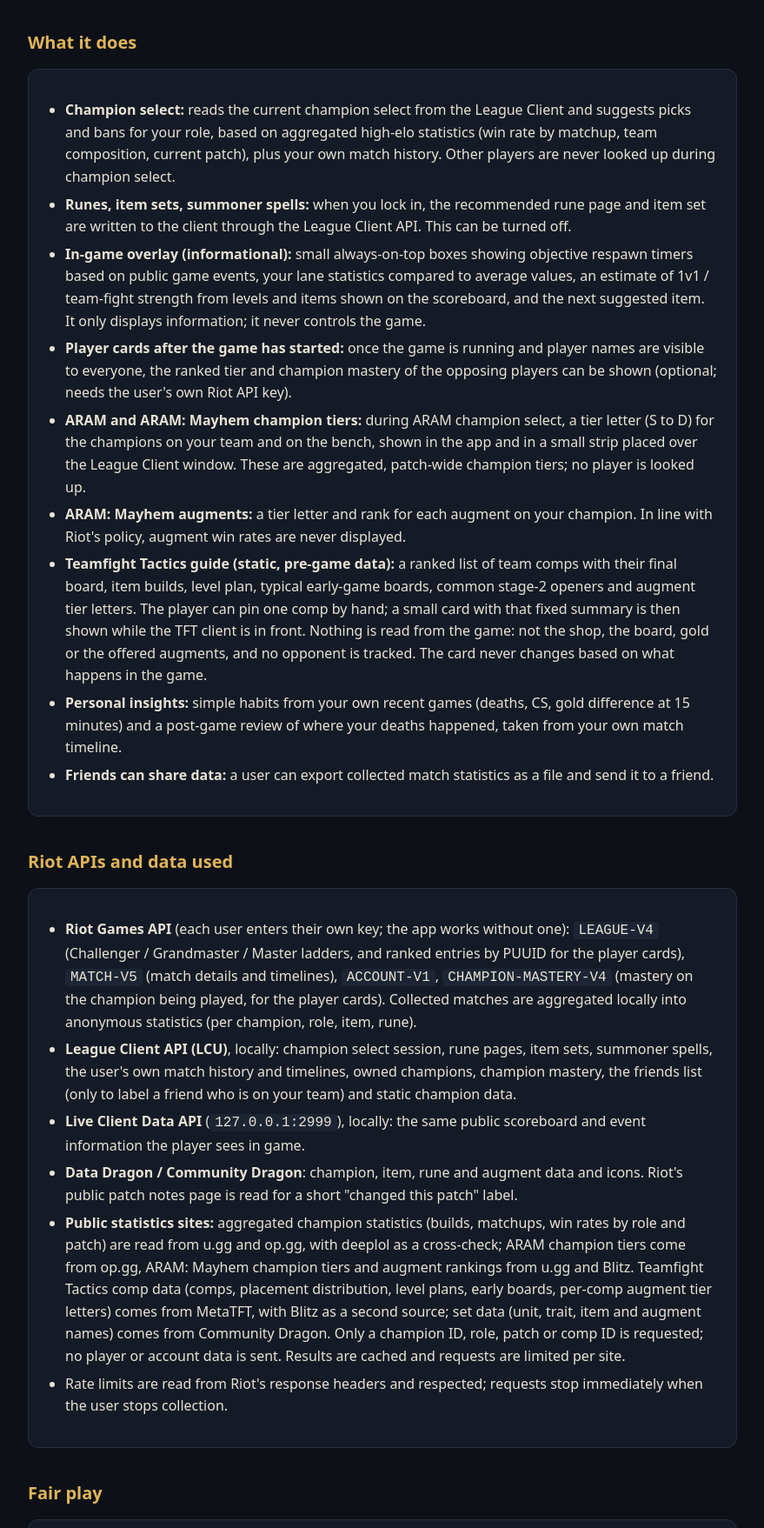
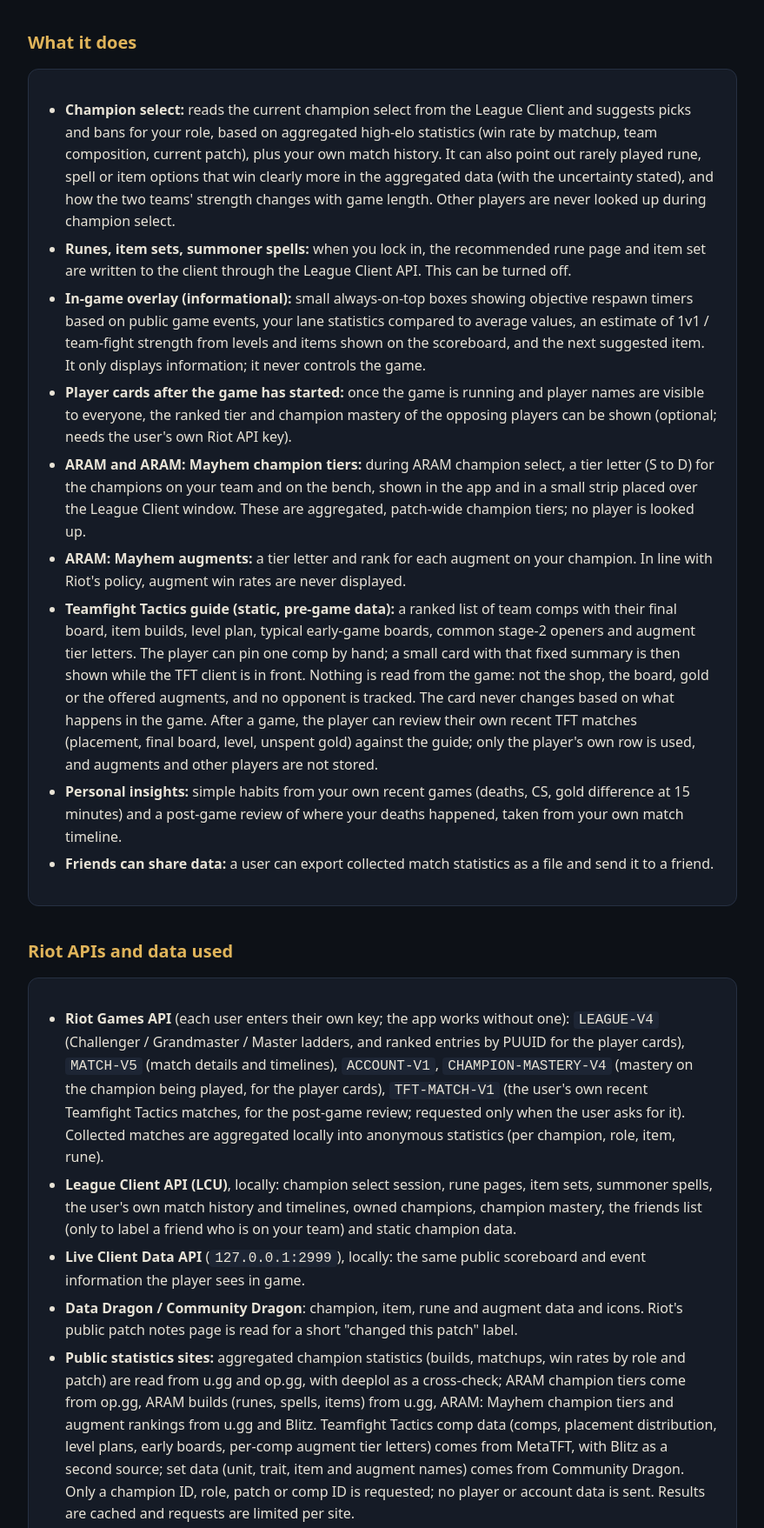
Before and after one commit to ayberkbgln/canavar, a plain HTML site: page index.html in a window 1280 px wide. Shown: the part 212-1969 px from the top of the page at 87% size, without its empty margins (200-1079 px from the left). Drawn offline with Linux system fonts and the light colour scheme.

Commit message:
Update product page: TFT post-game review (TFT-MATCH-V1), ARAM builds, off-meta options, team timing
Co-Authored-By: Claude Fable 5.2 <noreply@anthropic.com>

```diff
--- a/index.html
+++ b/index.html
@@ -31,13 +31,13 @@
   <h2>What it does</h2>
   <div class="card">
     <ul>
-      <li><b>Champion select:</b> reads the current champion select from the League Client and suggests picks and bans for your role, based on aggregated high-elo statistics (win rate by matchup, team composition, current patch), plus your own match history. Other players are never looked up during champion select.</li>
+      <li><b>Champion select:</b> reads the current champion select from the League Client and suggests picks and bans for your role, based on aggregated high-elo statistics (win rate by matchup, team composition, current patch), plus your own match history. It can also point out rarely played rune, spell or item options that win clearly more in the aggregated data (with the uncertainty stated), and how the two teams' strength changes with game length. Other players are never looked up during champion select.</li>
       <li><b>Runes, item sets, summoner spells:</b> when you lock in, the recommended rune page and item set are written to the client through the League Client API. This can be turned off.</li>
       <li><b>In-game overlay (informational):</b> small always-on-top boxes showing objective respawn timers based on public game events, your lane statistics compared to average values, an estimate of 1v1 / team-fight strength from levels and items shown on the scoreboard, and the next suggested item. It only displays information; it never controls the game.</li>
       <li><b>Player cards after the game has started:</b> once the game is running and player names are visible to everyone, the ranked tier and champion mastery of the opposing players can be shown (optional; needs the user's own Riot API key).</li>
       <li><b>ARAM and ARAM: Mayhem champion tiers:</b> during ARAM champion select, a tier letter (S to D) for the champions on your team and on the bench, shown in the app and in a small strip placed over the League Client window. These are aggregated, patch-wide champion tiers; no player is looked up.</li>
       <li><b>ARAM: Mayhem augments:</b> a tier letter and rank for each augment on your champion. In line with Riot's policy, augment win rates are never displayed.</li>
-      <li><b>Teamfight Tactics guide (static, pre-game data):</b> a ranked list of team comps with their final board, item builds, level plan, typical early-game boards, common stage-2 openers and augment tier letters. The player can pin one comp by hand; a small card with that fixed summary is then shown while the TFT client is in front. Nothing is read from the game: not the shop, the board, gold or the offered augments, and no opponent is tracked. The card never changes based on what happens in the game.</li>
+      <li><b>Teamfight Tactics guide (static, pre-game data):</b> a ranked list of team comps with their final board, item builds, level plan, typical early-game boards, common stage-2 openers and augment tier letters. The player can pin one comp by hand; a small card with that fixed summary is then shown while the TFT client is in front. Nothing is read from the game: not the shop, the board, gold or the offered augments, and no opponent is tracked. The card never changes based on what happens in the game. After a game, the player can review their own recent TFT matches (placement, final board, level, unspent gold) against the guide; only the player's own row is used, and augments and other players are not stored.</li>
       <li><b>Personal insights:</b> simple habits from your own recent games (deaths, CS, gold difference at 15 minutes) and a post-game review of where your deaths happened, taken from your own match timeline.</li>
       <li><b>Friends can share data:</b> a user can export collected match statistics as a file and send it to a friend.</li>
     </ul>
@@ -46,11 +46,11 @@
   <h2>Riot APIs and data used</h2>
   <div class="card">
     <ul>
-      <li><b>Riot Games API</b> (each user enters their own key; the app works without one): <code>LEAGUE-V4</code> (Challenger / Grandmaster / Master ladders, and ranked entries by PUUID for the player cards), <code>MATCH-V5</code> (match details and timelines), <code>ACCOUNT-V1</code>, <code>CHAMPION-MASTERY-V4</code> (mastery on the champion being played, for the player cards). Collected matches are aggregated locally into anonymous statistics (per champion, role, item, rune).</li>
+      <li><b>Riot Games API</b> (each user enters their own key; the app works without one): <code>LEAGUE-V4</code> (Challenger / Grandmaster / Master ladders, and ranked entries by PUUID for the player cards), <code>MATCH-V5</code> (match details and timelines), <code>ACCOUNT-V1</code>, <code>CHAMPION-MASTERY-V4</code> (mastery on the champion being played, for the player cards), <code>TFT-MATCH-V1</code> (the user's own recent Teamfight Tactics matches, for the post-game review; requested only when the user asks for it). Collected matches are aggregated locally into anonymous statistics (per champion, role, item, rune).</li>
       <li><b>League Client API (LCU)</b>, locally: champion select session, rune pages, item sets, summoner spells, the user's own match history and timelines, owned champions, champion mastery, the friends list (only to label a friend who is on your team) and static champion data.</li>
       <li><b>Live Client Data API</b> (<code>127.0.0.1:2999</code>), locally: the same public scoreboard and event information the player sees in game.</li>
       <li><b>Data Dragon / Community Dragon</b>: champion, item, rune and augment data and icons. Riot's public patch notes page is read for a short "changed this patch" label.</li>
-      <li><b>Public statistics sites:</b> aggregated champion statistics (builds, matchups, win rates by role and patch) are read from u.gg and op.gg, with deeplol as a cross-check; ARAM champion tiers come from op.gg, ARAM: Mayhem champion tiers and augment rankings from u.gg and Blitz. Teamfight Tactics comp data (comps, placement distribution, level plans, early boards, per-comp augment tier letters) comes from MetaTFT, with Blitz as a second source; set data (unit, trait, item and augment names) comes from Community Dragon. Only a champion ID, role, patch or comp ID is requested; no player or account data is sent. Results are cached and requests are limited per site.</li>
+      <li><b>Public statistics sites:</b> aggregated champion statistics (builds, matchups, win rates by role and patch) are read from u.gg and op.gg, with deeplol as a cross-check; ARAM champion tiers come from op.gg, ARAM builds (runes, spells, items) from u.gg, ARAM: Mayhem champion tiers and augment rankings from u.gg and Blitz. Teamfight Tactics comp data (comps, placement distribution, level plans, early boards, per-comp augment tier letters) comes from MetaTFT, with Blitz as a second source; set data (unit, trait, item and augment names) comes from Community Dragon. Only a champion ID, role, patch or comp ID is requested; no player or account data is sent. Results are cached and requests are limited per site.</li>
       <li>Rate limits are read from Riot's response headers and respected; requests stop immediately when the user stops collection.</li>
     </ul>
   </div>
@@ -75,7 +75,7 @@
 
   <h2>Türkçe</h2>
   <div class="card">
-    <p>Canavar, League of Legends için ücretsiz ve hafif bir masaüstü yardımcısıdır (Windows ve macOS): seçim ekranında şampiyon ve ban önerileri, otomatik rün ve eşya seti aktarımı, oyunda bilgi veren küçük kutular (objektif süreleri, koridor karşılaştırması, takım savaşı gücü, sıradaki eşya), oyun başladıktan sonra rakiplerin rütbesi ve şampiyon ustalığı, ARAM ve ARAM: Kargaşa seçim ekranında şampiyon kademeleri, Kargaşa güçlendirmeleri için kademe (kazanma oranı gösterilmez), kendi maç geçmişinden alışkanlıklar ve Taktik Savaşları (TFT) için oyun öncesi hazırlanmış sabit bir comp rehberi (dükkân, tahta ya da sunulan güçlendirmeler okunmaz). Oyunun belleğine dokunmaz; oyun bilgisini sadece Riot'un resmi yerel API'lerinden alır. Toplu istatistikler u.gg, op.gg, deeplol, Blitz ve MetaTFT'den okunur; bu sitelere oyuncu verisi gönderilmez. Hesap ya da sunucu yoktur, tüm veriler bilgisayarında kalır.</p>
+    <p>Canavar, League of Legends için ücretsiz ve hafif bir masaüstü yardımcısıdır (Windows ve macOS): seçim ekranında şampiyon ve ban önerileri, otomatik rün ve eşya seti aktarımı, oyunda bilgi veren küçük kutular (objektif süreleri, koridor karşılaştırması, takım savaşı gücü, sıradaki eşya), oyun başladıktan sonra rakiplerin rütbesi ve şampiyon ustalığı, ARAM ve ARAM: Kargaşa seçim ekranında şampiyon kademeleri, Kargaşa güçlendirmeleri için kademe (kazanma oranı gösterilmez), kendi maç geçmişinden alışkanlıklar ve Taktik Savaşları (TFT) için oyun öncesi hazırlanmış sabit bir comp rehberi (dükkân, tahta ya da sunulan güçlendirmeler okunmaz) ve oyun sonrası kendi TFT maçlarının incelemesi. Oyunun belleğine dokunmaz; oyun bilgisini sadece Riot'un resmi yerel API'lerinden alır. Toplu istatistikler u.gg, op.gg, deeplol, Blitz ve MetaTFT'den okunur; bu sitelere oyuncu verisi gönderilmez. Hesap ya da sunucu yoktur, tüm veriler bilgisayarında kalır.</p>
   </div>
 
   <h2>Contact</h2>
```
